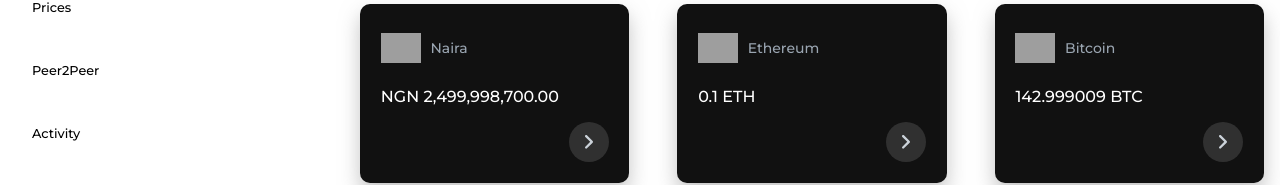
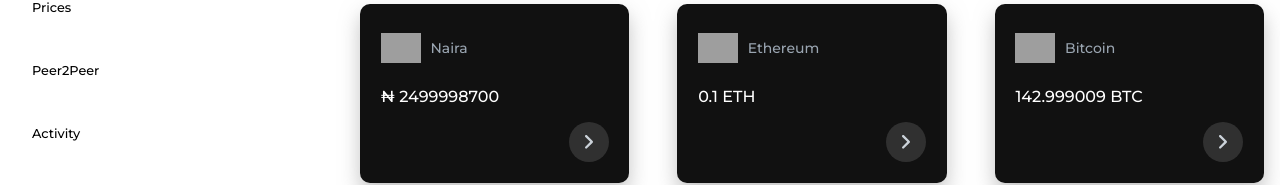
Before and after one commit to bushaHQ/busha-frontend-test, a React (Create React App) app: page / in a window 1280 px wide. Shown: the part 236-421 px from the top of the page. Built offline with nearby package versions, Linux system fonts and the light colour scheme; data requests are answered from the project's data file; grey boxes are pictures that could not be loaded.

Commit message:
Account list tests are passing

```diff
--- a/src/App.tsx
+++ b/src/App.tsx
@@ -37,9 +37,10 @@
           throw new Error("Error fetching accounts");
         }
 
-        return res.json().then((data) => {
+        return res.json();
+      })
+      .then((data) => {
         setAccounts(data);
-        });
       })
       .catch((error) => {
         setAccountsError(error.message);
@@ -55,11 +56,13 @@
 
   return (
     <StyledHome>
+      {isModalOpen && (
         <AddNewWallet
           isOpen={isModalOpen}
           closeModal={() => setModalOpen(false)}
           onWalletCreate={fetchAccounts}
         ></AddNewWallet>
+      )}
       <header className="header">
         <div className="container top-bar">
           <Logo className="logo" />
@@ -103,15 +106,8 @@
                   </div>
 
                   <div className="currency">
-                    <span>
-                      {account.type === "fiat"
-                        ? new Intl.NumberFormat("en-US", {
-                            style: "currency",
-                            currency: account.currency,
-                            minimumFractionDigits: 2,
-                          }).format(Number(account.balance))
-                        : account.balance}
-                    </span>{" "}
+                    {account.type === "fiat" && <span>&#8358;</span>}{" "}
+                    <span>{account.balance} </span>
                     <span>
                       {account.type === "digital" && account.currency}
                     </span>
@@ -195,7 +191,8 @@
 
     .loader {
       display: flex;
-      justify-content: center;
+      flex-direction: column;
+      align-items: center;
     }
     .wallets__header {
       display: flex;
```
Lines whose indentation alone changed are shown as unchanged.
